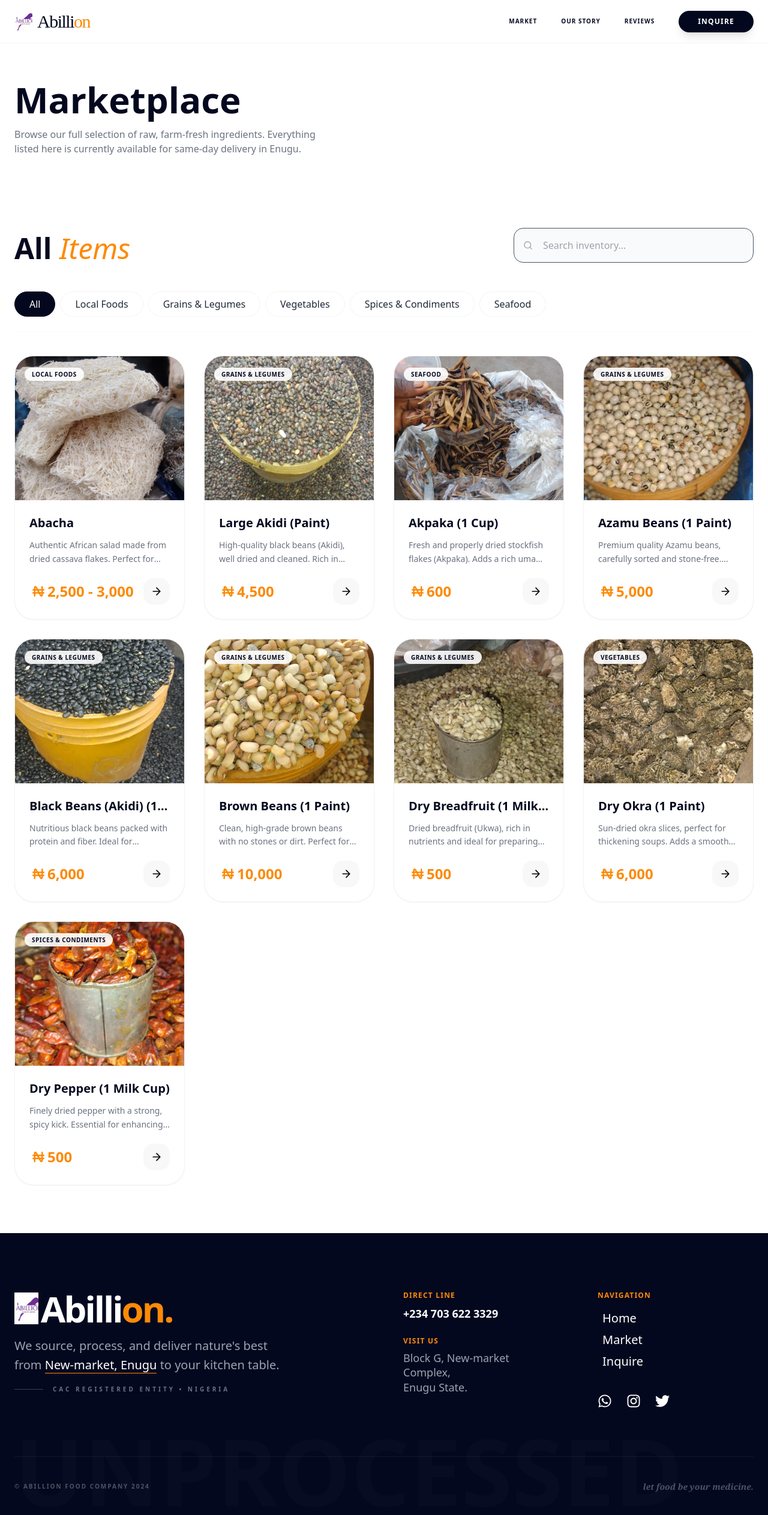
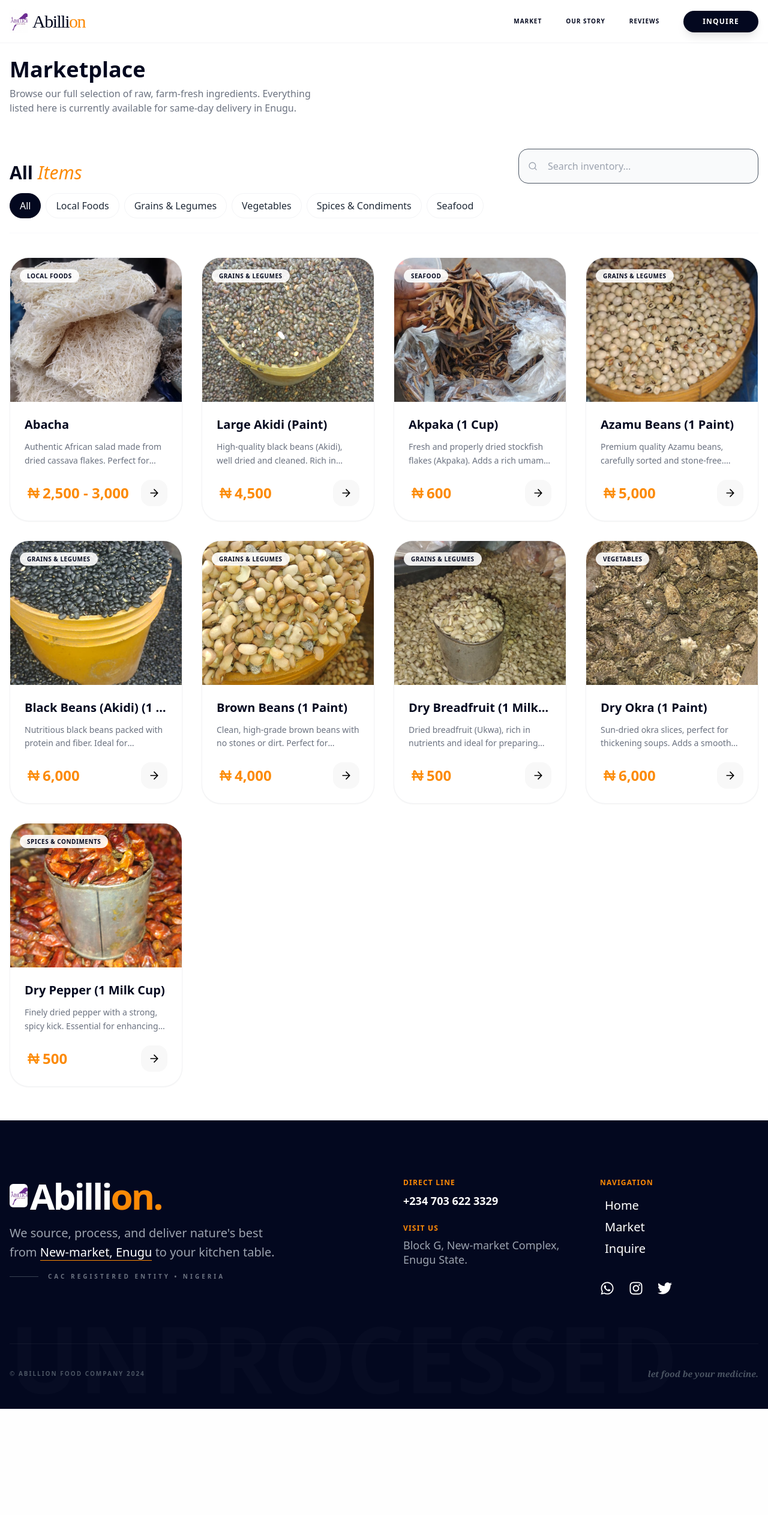
Before and after one commit to salv20/abillion, a Next.js app: page /products in a window 1280 px wide. Shown: the top 2526 px of the page at 60% size. After the commit the page ends 2349 px from the top, so only its background shows below. Built offline with nearby package versions, Linux system fonts and the light colour scheme; a web font is replaced by a local one.

Commit message:
padding for all screens

```diff
--- a/app/components/LandingFeatures.jsx
+++ b/app/components/LandingFeatures.jsx
@@ -35,7 +35,7 @@ const LandingFeatures = () => {
         </h2>
       </div>
 
-      <div className="container mx-auto px-6 relative z-10">
+      <div className="container mx-auto px-4 relative z-10">
         <div className="grid lg:grid-cols-3 gap-16 lg:gap-8">
           {features.map((feature, index) => (
             <motion.div
--- a/app/components/LandingFooter.jsx
+++ b/app/components/LandingFooter.jsx
@@ -5,16 +5,28 @@ import { motion } from "framer-motion";
 import { FaWhatsapp, FaInstagram, FaTwitter } from "react-icons/fa";
 import Image from "next/image";
 
+const phoneNumber = "2347036223329";
+const message = encodeURIComponent(
+  "Hello Abillion, I want to inquire about...",
+);
+const whatsappLink = `https://wa.me/${phoneNumber}?text=${message}`;
+
 const LandingFooter = () => {
   return (
     <footer className="bg-[#03081F] text-white pt-24 pb-12 overflow-hidden">
-      <div className="container mx-auto px-6">
+      <div className="container mx-auto px-4">
         <div className="grid lg:grid-cols-12 gap-16 items-start">
           {/* Big Branding Column */}
 
           <div className="lg:col-span-6 space-y-4">
             <div className="flex items-center gap-1">
-              <Image src="/logo.png" alt="logo" height={10} width={40} />
+              <Image
+                src="/logo.png"
+                alt="logo"
+                height={10}
+                width={30}
+                className="rounded-md"
+              />
               <motion.h2
                 initial={{ opacity: 0, y: 20 }}
                 whileInView={{ opacity: 1, y: 0 }}
@@ -46,12 +58,10 @@ const LandingFooter = () => {
               <h4 className="text-[#FC8A06] text-xs font-bold uppercase tracking-widest mb-2">
                 Direct Line
               </h4>
-              <a
-                href="https://wa.me/2347036223329"
-                className="text-lg font-bold hover:text-[#FC8A06] transition-all"
-              >
+
+              <span className="text-lg font-bold hover:text-[#FC8A06] transition-all">
                 +234 703 622 3329
-              </a>
+              </span>
             </div>
 
             <div>
@@ -83,7 +93,7 @@ const LandingFooter = () => {
               </li>
               <li>
                 <Link
-                  href="#products"
+                  href="/products"
                   className="hover:pl-2 transition-all duration-300 flex items-center gap-2 group"
                 >
                   <span className="w-0 h-px bg-[#FC8A06] group-hover:w-4 transition-all" />{" "}
@@ -91,13 +101,15 @@ const LandingFooter = () => {
                 </Link>
               </li>
               <li>
-                <Link
-                  href="#contact"
+                <a
+                  href={whatsappLink}
+                  target="_blank"
+                  rel="noopener noreferrer"
                   className="hover:pl-2 transition-all duration-300 flex items-center gap-2 group"
                 >
                   <span className="w-0 h-px bg-[#FC8A06] group-hover:w-4 transition-all" />{" "}
                   Inquire
-                </Link>
+                </a>
               </li>
             </ul>
 
--- a/app/components/LandingHero.jsx
+++ b/app/components/LandingHero.jsx
@@ -21,7 +21,7 @@ const LandingHero = () => {
   };
 
   return (
-    <section className="relative min-h-screen flex items-center pt-32 overflow-hidden bg-[#fafafa]">
+    <section className="relative min-h-screen flex items-center pt-28 overflow-hidden bg-[#fafafa]">
       {/* Decorative background shape */}
       <motion.div
         initial={{ opacity: 0, x: 200 }}
@@ -30,19 +30,19 @@ const LandingHero = () => {
         className="absolute top-0 right-0 w-[40%] h-full bg-[#fdf2e9] -z-10 rounded-l-[200px] hidden lg:block"
       />
 
-      <div className="container mx-auto px-6">
+      <div className="container mx-auto px-4">
         <div className="grid lg:grid-cols-2 gap-16 items-center">
           <motion.article
             variants={containerVars}
             initial="initial"
             animate="animate"
-            className="space-y-8"
+            className="space-y-6"
           >
             <motion.div variants={itemVars}>
               <span className="inline-block text-[#FC8A06] font-bold tracking-widest uppercase text-xs bg-orange-100 px-4 py-1.5 rounded-full mb-4">
                 Raw • Unprocessed • Pure
               </span>
-              <h2 className="text-6xl lg:text-8xl font-bold font-poppins text-[#03081F] leading-tight">
+              <h2 className="text-5xl lg:text-6xl font-bold font-poppins text-[#03081F]">
                 Feast Your <br />
                 <span className="text-transparent bg-clip-text bg-gradient-to-r from-[#FC8A06] to-[#ffba6a]">
                   Senses.
--- a/app/components/LandingNav.jsx
+++ b/app/components/LandingNav.jsx
@@ -27,7 +27,7 @@ const LandingNav = () => {
       transition={{ duration: 0.8, ease: "easeOut" }}
       className="fixed top-0 w-full z-50 bg-white/70 backdrop-blur-xl border-b border-gray-100"
     >
-      <div className="container mx-auto px-6 py-4 flex justify-between items-center">
+      <div className="container mx-auto px-4 py-4 flex justify-between items-center">
         {/* Logo Section */}
         <Link href="/" className="group flex gap-2 items-center">
           <Image
@@ -88,7 +88,7 @@ const LandingNav = () => {
             transition={{ duration: 0.3, ease: "easeInOut" }}
             className="md:hidden bg-white border-b border-gray-100 overflow-hidden"
           >
-            <div className="flex flex-col gap-6 px-6 py-8">
+            <div className="flex flex-col gap-6 px-4 py-8">
               {navLinks.map((item, i) => (
                 <motion.div
                   initial={{ x: -20, opacity: 0 }}
--- a/app/components/LandingProducts.jsx
+++ b/app/components/LandingProducts.jsx
@@ -26,11 +26,11 @@ const LandingProducts = ({
   }, [activeTab, searchQuery, limit]);
 
   return (
-    <section className="py-20 bg-white">
-      <div className="container mx-auto px-6">
-        <div className="flex flex-col lg:flex-row justify-between items-start lg:items-end mb-12 gap-8">
+    <section className="py-14 bg-white">
+      <div className="container mx-auto px-4">
+        <div className="flex flex-col lg:flex-row justify-between items-start lg:items-end mb-4 gap-6">
           <div>
-            <h2 className="text-4xl lg:text-5xl font-bold text-[#03081F]">
+            <h2 className="text-2xl lg:text-3xl font-bold text-[#03081F]">
               {limit ? "Featured" : "All"}{" "}
               <span className="italic font-light text-[#FC8A06]">Items</span>
             </h2>
@@ -61,7 +61,7 @@ const LandingProducts = ({
             <button
               key={cat}
               onClick={() => setActiveTab(cat)}
-              className={`px-6 py-2 capitalize rounded-full whitespace-nowrap font-medium transition-all border ${
+              className={`px-4 py-2 capitalize rounded-full whitespace-nowrap font-medium transition-all border ${
                 activeTab === cat
                   ? "bg-[#03081F] text-white border-[#03081F]"
                   : "text-gray-800 border-gray-100"
--- a/app/components/LandingReviews.jsx
+++ b/app/components/LandingReviews.jsx
@@ -69,7 +69,7 @@ const LandingReviews = () => {
       id="Testimonials"
       className="py-20 bg-[#fafafa] overflow-hidden scroll-mt-24"
     >
-      <div className="container mx-auto px-6 mb-12 text-center">
+      <div className="container mx-auto px-4 mb-12 text-center">
         <motion.h1
           initial={{ opacity: 0 }}
           whileInView={{ opacity: 1 }}
--- a/app/products/page.jsx
+++ b/app/products/page.jsx
@@ -13,9 +13,11 @@ export default function ProductsPage() {
       <LandingNav />
 
       {/* Page Header for context */}
-      <div className="container mx-auto px-6 py-10">
-        <h1 className="text-6xl font-black text-[#03081F]">Marketplace</h1>
-        <p className="text-gray-500 mt-4 max-w-lg">
+      <div className="container mx-auto px-4">
+        <h1 className="text-2xl md:text-4xl font-black text-[#03081F]">
+          Marketplace
+        </h1>
+        <p className="text-gray-500 mt-2 max-w-lg">
           Browse our full selection of raw, farm-fresh ingredients. Everything
           listed here is currently available for same-day delivery in Enugu.
         </p>
--- a/utils/products.js
+++ b/utils/products.js
@@ -42,7 +42,7 @@ const Products = [
   {
     src: "/foodimages/brown-beans.jpeg",
     title: "Brown Beans (1 Paint)",
-    price: "10,000",
+    price: "4,000",
     category: "grains & legumes",
     description:
       "Clean, high-grade brown beans with no stones or dirt. Perfect for everyday meals like beans porridge, moi-moi, and akara.",
```
